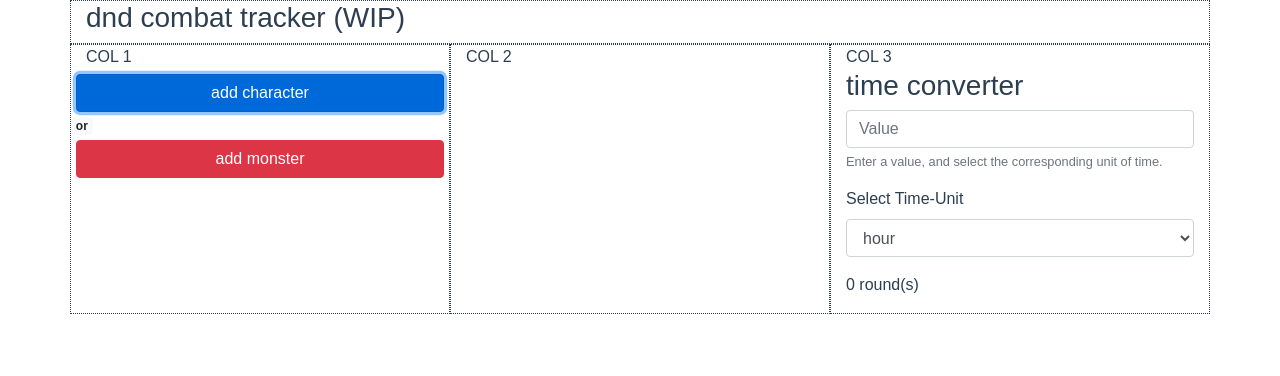
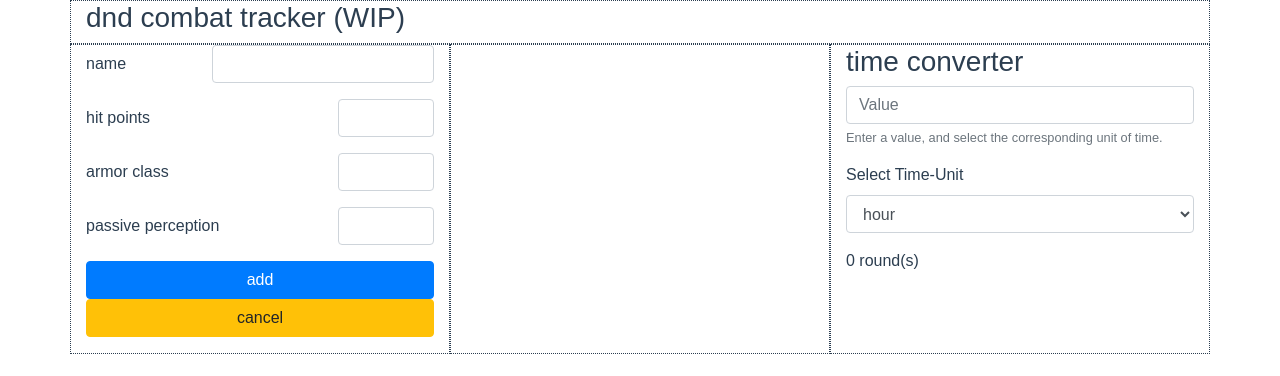
Before and after one commit to malhan-niazi/combat-tracker, a Vue app: page / in a window 1280 px wide. Both pictures are taken after a click on the button "add character". Shown: the top 376 px of the page. Built offline with nearby package versions, Linux system fonts and the light colour scheme.

Commit message:
form functionality to add characters / monsters

```diff
--- a/src/App.vue
+++ b/src/App.vue
@@ -8,12 +8,10 @@
       </div>
       <div class="row">
         <div class="col-md">
-          COL 1
           <AddCombatantComponent />
         </div>
-        <div class="col-md">COL 2</div>
+        <div class="col-md"></div>
         <div class="col-md">
-          COL 3
           <TimeConverter />
         </div>
       </div>
--- a/src/components/AddCombatantComponent.vue
+++ b/src/components/AddCombatantComponent.vue
@@ -1,26 +1,86 @@
 <template>
-  <div class="align-center">
-    <div class="row">
-      <button type="button" class="btn btn-primary btn-block margin">add character</button>
+  <div>
+    <div v-if="!displayForm" class="d-flex flex-column justify-content-around">
+      <div>
+        <button
+          type="button"
+          class="btn btn-primary btn-block"
+          @click="displayForm = !displayForm; combatant.isNpc = false"
+        >add character</button>
+      </div>
+      <div class="d-flex flex-column justify-content-around">
+        <span class="badge badge-light">or</span>
+      </div>
+      <div>
+        <button
+          type="button"
+          class="btn btn-danger btn-block"
+          @click="displayForm = !displayForm; combatant.isNpc = true"
+        >add monster</button>
+      </div>
     </div>
-    <div class="row">
-      <span class="badge badge-light">or</span>
-    </div>
-    <div class="row">
-      <button type="button" class="btn btn-danger btn-block margin">add monster</button>
+    <!-- monster / character input form -->
+    <div v-if="displayForm">
+      <form class="margin">
+        <div class="form-group row">
+          <label for="name" class="col-md-4 col-form-label">name</label>
+          <div class="col-md-8">
+            <input type="text" class="form-control" id="name" />
+          </div>
+        </div>
+        <div class="form-group row">
+          <label for="hp" class="col-md-8 col-form-label">hit points</label>
+          <div class="col-md-4">
+            <input type="number" class="form-control" id="hp" v-model.number="combatant.hp" />
+          </div>
+        </div>
+        <div class="form-group row">
+          <label for="ac" class="col-md-8 col-form-label">armor class</label>
+          <div class="col-md-4">
+            <input type="number" class="form-control" id="ac" v-model.number="combatant.ac" />
+          </div>
+        </div>
+        <div class="form-group row">
+          <label for="pp" class="col-md-8 col-form-label">passive perception</label>
+          <div class="col-md-4">
+            <input type="number" class="form-control" id="pp" v-model.number="combatant.pp" />
+          </div>
+        </div>
+        <input type="hidden" id="type" name="type" :value="combatant.isNpc" />
+        <div class="form-group row">
+          <div class="col-12">
+            <button type="submit" class="btn btn-primary btn-block">add</button>
+          </div>
+          <div class="col-12">
+            <button
+              type="submit"
+              class="btn btn-warning btn-block"
+              @click="displayForm = !displayForm"
+            >cancel</button>
+          </div>
+        </div>
+      </form>
     </div>
   </div>
 </template>
 
 <script>
-export default {};
+export default {
+  name: "AddCombatantComponent",
+  data: function() {
+    return {
+      combatant: {
+        name: "",
+        hp: "",
+        ac: "",
+        pp: "",
+        isNpc: false
+      },
+      displayForm: false
+    };
+  }
+};
 </script>
 
 <style scoped>
-.margin {
-  margin: 5px;
-}
-.align-center {
-  text-align: center;
-}
 </style>
```
